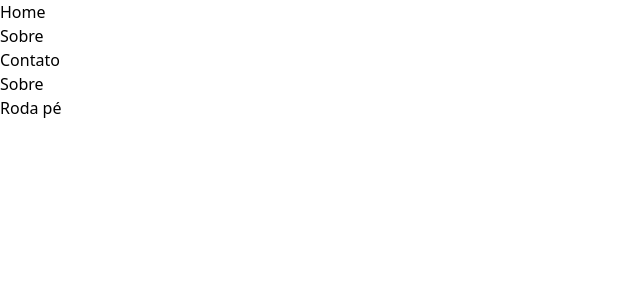
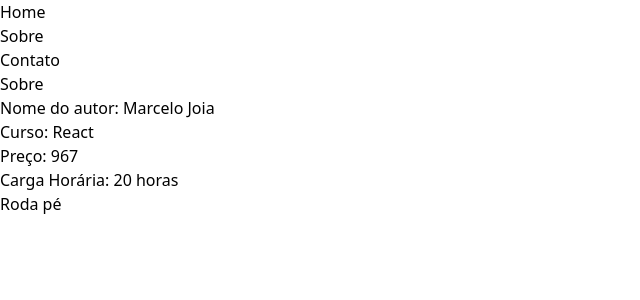
Before and after one commit to MarceloJoia/react_celke, a Next.js app: page /about in a window 1280 px wide. Shown: the top 300 px of the page, without its empty margins (0-640 px from the left). Built offline with nearby package versions, Linux system fonts and the light colour scheme.

Commit message:
Como usar props e children

```diff
--- /dev/null
+++ b/src/components/Author/index.js
@@ -0,0 +1,13 @@
+function Author({ name, courses }) {
+    return (
+        <>
+            <p>Nome do autor: {name}</p>
+            {/* Envio de Object */}
+            <p>Curso: {courses.course}</p>
+            <p>Preço: {courses.price}</p>
+            <p>Carga Horária: {courses.workload}</p>
+        </>
+    );
+}
+
+export default Author;
--- a/src/pages/about.js
+++ b/src/pages/about.js
@@ -1,4 +1,5 @@
 import Menu from "@/components/Menu";
+import Author from "@/components/Author";
 import Footer from "@/components/Footer";
 
 function About() {
@@ -6,6 +7,14 @@ function About() {
     <main>
       <Menu />
       <h2>Sobre</h2>
+      <Author
+        // Parâmetro
+        name={"Marcelo Joia"}
+        // Envia Ojeto
+        courses={
+          { course: "React", price: 967, workload: "20 horas" }
+        }
+      />
       <Footer />
     </main>
   );
```
